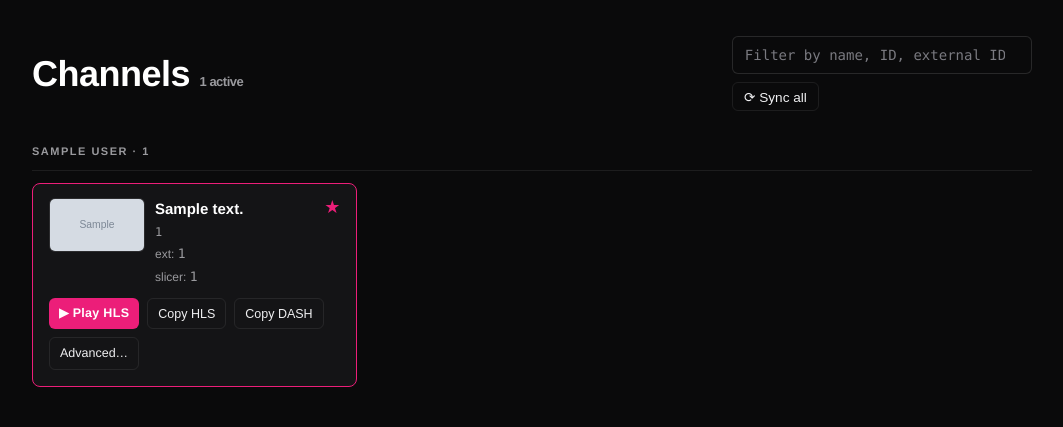
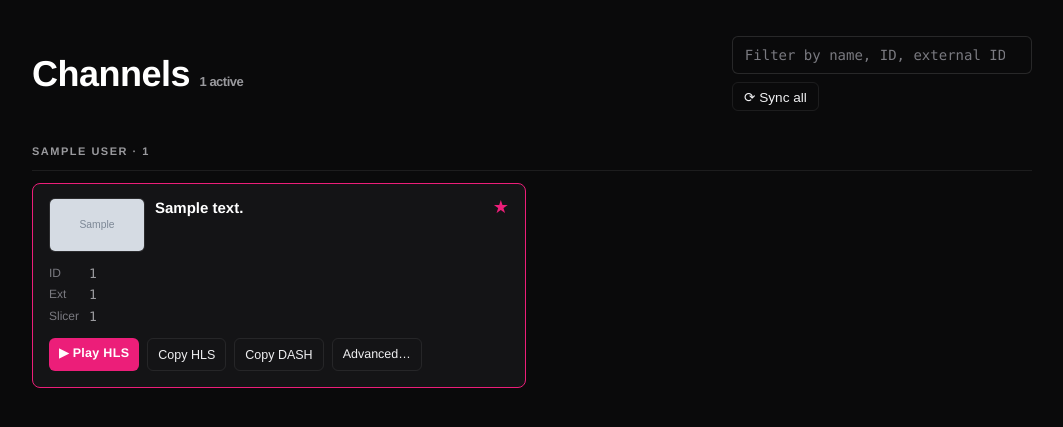
Before and after one commit to jj358mhz/player_test_harness, a Flask app: page / in a window 1280 px wide. Shown: the part 56-483 px from the top of the page, without its empty margins (108-1171 px from the left). Run offline with Flask 3, Linux system fonts and the light colour scheme; a user stored in the database is signed in; tables that the repository leaves empty hold one stand-in row (values such as "Sample post"); grey boxes marked "Sample" are stand-in pictures; some libraries are stand-ins or nearby versions.

Commit message:
fix: channel cards keep IDs on one line and wrap names cleanly
The GUID and slicer ID sat in the narrow column beside the thumbnail and
broke mid-word (overflow-wrap: anywhere), as did long names. IDs now get
their own full-width rows with an ellipsis and full-value tooltip; names
wrap at word boundaries and clamp to two lines.

Co-Authored-By: Claude Opus 5.5 <noreply@anthropic.com>

```diff
--- a/app/static/css/app.css
+++ b/app/static/css/app.css
@@ -1322,7 +1322,7 @@ form.inline {
 
 .channel-grid {
     display: grid;
-    grid-template-columns: repeat(auto-fill, minmax(320px, 1fr));
+    grid-template-columns: repeat(auto-fill, minmax(min(100%, 340px), 1fr));
     gap: 12px;
 }
 
@@ -1368,22 +1368,39 @@ form.inline {
     display: block;
 }
 
-.channel-card__title {
+/* Name wraps at word boundaries, at most two lines; full name in the tooltip */
+.channel-card__name {
     min-width: 0;
+    font-weight: 700;
+    font-size: 15px;
+    line-height: 1.3;
+    color: var(--text-primary);
+    display: -webkit-box;
+    -webkit-box-orient: vertical;
+    -webkit-line-clamp: 2;
+    line-clamp: 2;
+    overflow: hidden;
 }
 
-.channel-card__name {
-    font-weight: 700;
-    font-size: 15px;
-    color: var(--text-primary);
-    overflow-wrap: anywhere;
+/* IDs use the full card width, one line each; full value in the tooltip */
+.channel-card__ids {
+    display: grid;
+    grid-template-columns: auto minmax(0, 1fr);
+    gap: 2px 10px;
+    margin: 0;
+    font-size: 12px;
 }
 
-.channel-card__meta {
+.channel-card__ids dt {
+    color: var(--text-faint);
+}
+
+.channel-card__ids dd {
+    margin: 0;
     color: var(--text-dim);
-    font-size: 12px;
-    margin-top: 3px;
-    overflow-wrap: anywhere;
+    white-space: nowrap;
+    overflow: hidden;
+    text-overflow: ellipsis;
 }
 
 .channel-card__star {
--- a/app/templates/main/index.html
+++ b/app/templates/main/index.html
@@ -49,12 +49,7 @@
                 <div class="channel-card__thumb">
                     {% if ch.thumb_url %}<img src="{{ ch.thumb_url }}" alt="" loading="lazy" referrerpolicy="no-referrer">{% endif %}
                 </div>
-                <div class="channel-card__title">
-                    <div class="channel-card__name">{{ ch.display_name }}</div>
-                    <div class="channel-card__meta mono">{{ ch.channel_id }}</div>
-                    {% if ch.external_id %}<div class="channel-card__meta">ext: <span class="mono">{{ ch.external_id }}</span></div>{% endif %}
-                    {% if ch.slicer_id %}<div class="channel-card__meta">slicer: <span class="mono">{{ ch.slicer_id }}</span></div>{% endif %}
-                </div>
+                <div class="channel-card__name" title="{{ ch.display_name }}">{{ ch.display_name }}</div>
                 <form method="post" action="{{ url_for('main.toggle_favorite', channel_id=ch.id) }}">
                     <input type="hidden" name="csrf_token" value="{{ csrf_token() }}">
                     <button type="submit"
@@ -62,6 +57,11 @@
                             title="{{ 'Unpin' if ch.is_favorite else 'Pin to top' }}">{{ '★' if ch.is_favorite else '☆' }}</button>
                 </form>
             </div>
+            <dl class="channel-card__ids">
+                <dt>ID</dt><dd class="mono" title="{{ ch.channel_id }}">{{ ch.channel_id }}</dd>
+                {% if ch.external_id %}<dt>Ext</dt><dd class="mono" title="{{ ch.external_id }}">{{ ch.external_id }}</dd>{% endif %}
+                {% if ch.slicer_id %}<dt>Slicer</dt><dd class="mono" title="{{ ch.slicer_id }}">{{ ch.slicer_id }}</dd>{% endif %}
+            </dl>
             <div class="channel-card__actions">
                 <a class="button button--primary" href="{{ url_for('main.play_channel', channel_id=ch.id) }}">▶ Play HLS</a>
                 <button type="button" class="btn-ghost" data-copy-url
```
Also changed, not shown: CHANGELOG.md.
